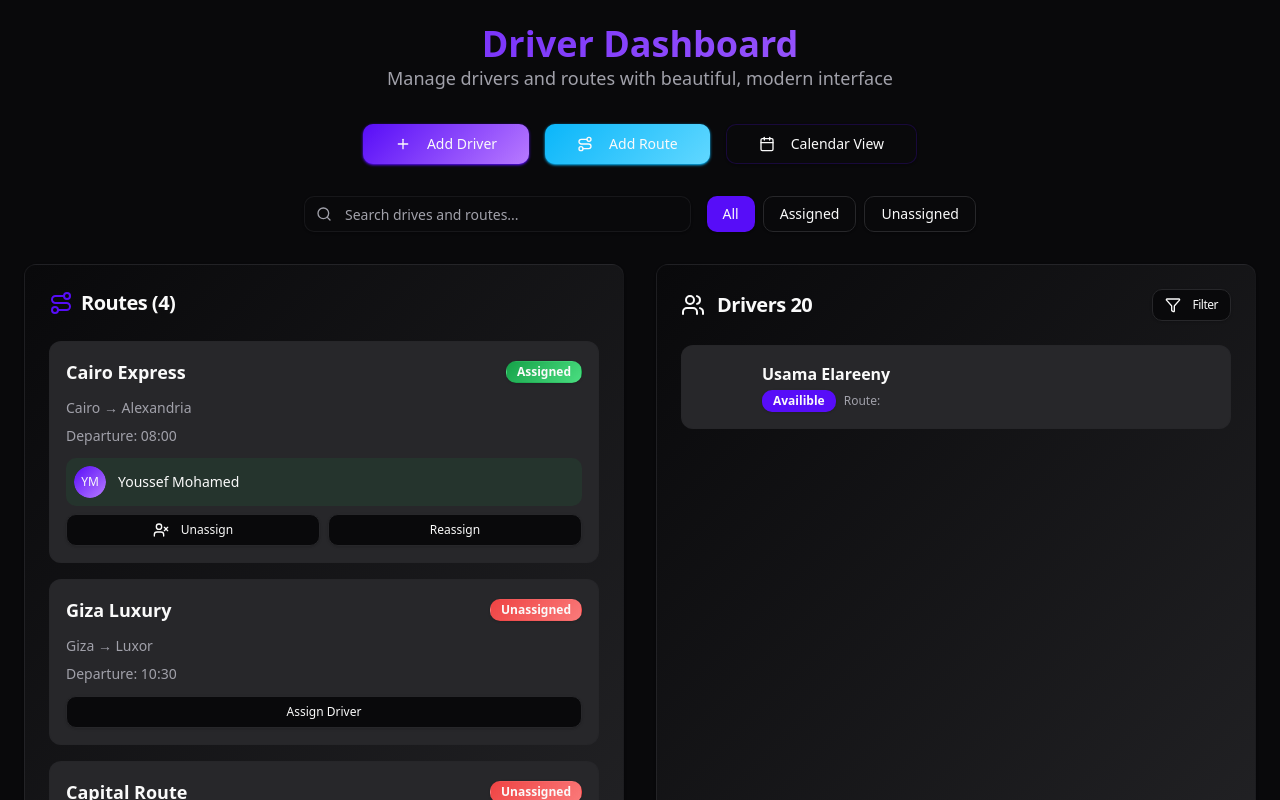
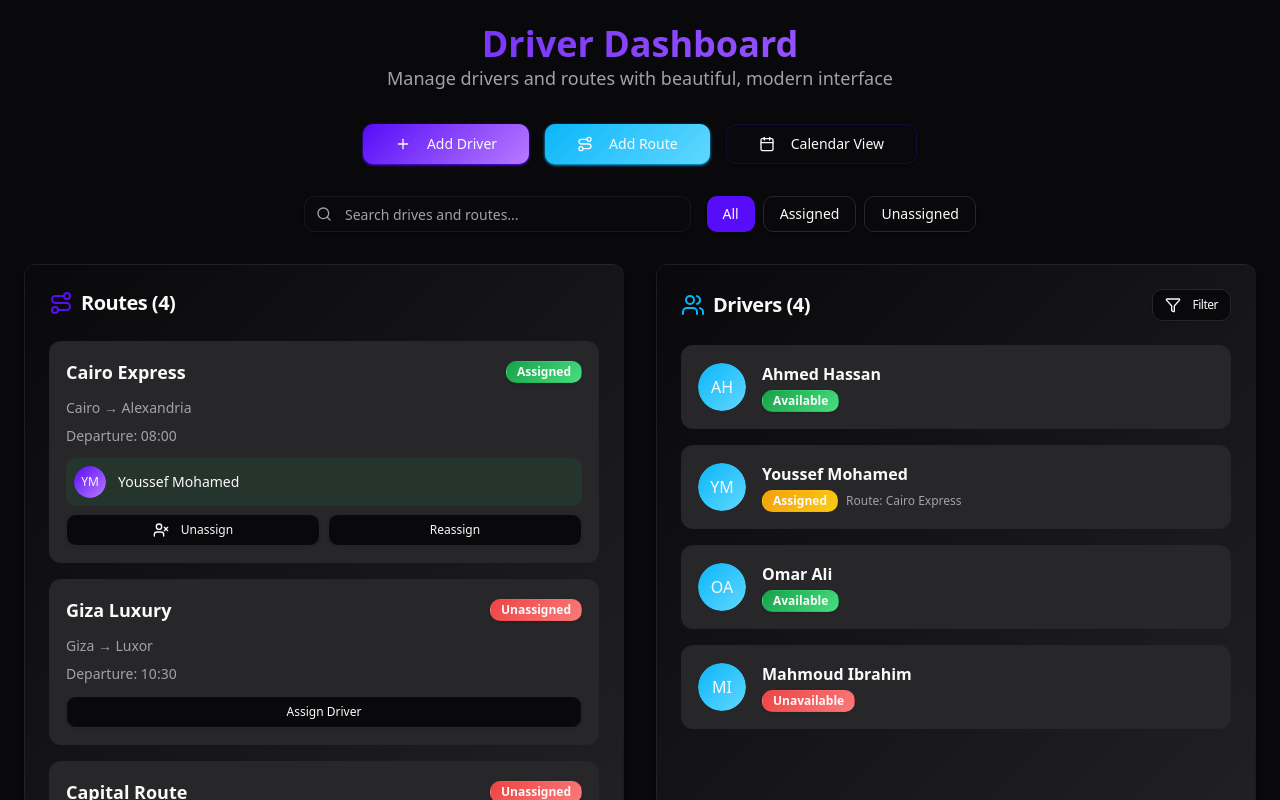
Before and after one commit to UsamaElareeny/Driver-Dashboard, a React (Vite) app: page / in a window 1280 px wide. Shown: the top 800 px of the page. Built offline with nearby package versions, Linux system fonts and the light colour scheme.

Commit message:
feat:Driver Card

```diff
--- a/src/components/Dashboard.tsx
+++ b/src/components/Dashboard.tsx
@@ -2,10 +2,10 @@ import { Button } from "@/components/ui/button";
 import { Plus, Route, Calendar, Search, Filter, Users } from "lucide-react";
 import { Input } from "@/components/ui/input";
 import { Card, CardContent, CardHeader, CardTitle } from "@/components/ui/card";
-import { Badge } from "@/components/ui/badge";
-import { Avatar, AvatarFallback, AvatarImage } from "@/components/ui/avatar";
+
 import { useState } from "react";
-import { RouteCard } from "./RouteCard";
+import RouteCard from "./RouteCard";
+import DriverCard from "./DriverCard";
 interface Driver {
   id: string;
   name: string;
@@ -78,7 +78,7 @@ function Dashboard() {
     "driver" | "route" | "calendar" | "assignment" | "driverFilter" | null
   >(null);
   const [selectedRouteForAssignment, setSelectedRouteForAssignment] =
-    useState<RouteInterface | null>(null);
+    useState<Route | null>(null);
 
   const [driverFilters, setDriverFilters] = useState<{
     availibility: string[];
@@ -220,21 +220,21 @@ function Dashboard() {
             <Button
               variant={filterStatus === "All" ? "default" : "outline"}
               className="btn-ripple"
-              onChange={() => setFilterStatus("All")}
+              onClick={() => setFilterStatus("All")}
             >
               All
             </Button>
             <Button
               variant={filterStatus === "Assigned" ? "default" : "outline"}
               className="btn-ripple"
-              onChange={() => setFilterStatus("Assigned")}
+              onClick={() => setFilterStatus("Assigned")}
             >
               Assigned
             </Button>
             <Button
               variant={filterStatus === "Unassigned" ? "default" : "outline"}
               className="btn-ripple"
-              onChange={() => setFilterStatus("Unassigned")}
+              onClick={() => setFilterStatus("Unassigned")}
             >
               Unassigned
             </Button>
@@ -253,6 +253,7 @@ function Dashboard() {
             <CardContent className="space-y-4">
               {filteredRoutes.map((r) => (
                 <RouteCard
+                  key={r.id}
                   route={r}
                   getDriverById={getDriverById}
                   handleUnassignDriver={handleUnassignDriver}
@@ -267,13 +268,13 @@ function Dashboard() {
             <CardHeader>
               <CardTitle className="flex items-center justify-between text-xl">
                 <div className="flex items-center gap-2">
-                  <Users className="h-6 w-6 mr-1" />
-                  Drivers {20}
+                  <Users className="h-6 w-6 text-secondary" />
+                  Drivers ({filteredDrivers.length})
                 </div>
                 <Button
                   variant="outline"
                   size="sm"
-                  //   onClick={}
+                  onClick={() => setActiveModal("driverFilter")}
                   className="hover:border-secondary/50 btn-ripple"
                 >
                   <Filter className="h-4 w-4 mr-1" />
@@ -282,33 +283,9 @@ function Dashboard() {
               </CardTitle>
             </CardHeader>
             <CardContent className="space-y-4">
-              <div className="p-4 rounded-lg bg-background-secondary border border-border/30 hover:border-secondary/30 transition-smooth hover-elevate">
-                <div className="flex items-center gap-4">
-                  <Avatar className="h-12 w-12 avatar-hover">
-                    <AvatarImage>
-                      <AvatarFallback className="gradient-secondary text-secondary-foreground">
-                        {"Usama Elareeny"
-                          .split(" ")
-                          .map((n) => n[0])
-                          .join("")}
-                      </AvatarFallback>
-                    </AvatarImage>
-                  </Avatar>
-                  <div className="flex-1">
-                    <h3 className="font-semibold">Usama Elareeny</h3>
-                    <div className="flex items-center gap-2 mt-1">
-                      <Badge variant="" className="">
-                        Availible
-                      </Badge>
-                      {true && (
-                        <span className="text-xs text-muted-foreground">
-                          Route:{" "}
-                        </span>
-                      )}
-                    </div>
-                  </div>
-                </div>
-              </div>
+              {filteredDrivers.map((driver) => (
+                <DriverCard key={driver.id} driver={driver} routes={routes} />
+              ))}
             </CardContent>
           </Card>
         </div>
--- a/src/components/DriverCard.tsx
+++ b/src/components/DriverCard.tsx
@@ -0,0 +1,68 @@
+import { Badge } from "@/components/ui/badge";
+import { Avatar, AvatarFallback, AvatarImage } from "@/components/ui/avatar";
+
+interface Driver {
+  id: string;
+  name: string;
+  availability: "Available" | "Assigned" | "Unavailable";
+  photo?: string;
+  assignedRoute?: string;
+}
+interface Route {
+  id: string;
+  name: string;
+  startLocation: string;
+  endLocation: string;
+  time: string;
+  assignedDriverId?: string;
+}
+interface DriverCardProps {
+  driver: Driver;
+  routes: Route[];
+}
+
+export default function DriverCard({ driver, routes }: DriverCardProps) {
+  return (
+    <div className="p-4 rounded-lg bg-background-secondary border border-border/30 hover:border-secondary/30 transition-smooth hover-elevate">
+      <div className="flex items-center gap-4">
+        <Avatar className="h-12 w-12 avatar-hover">
+          <AvatarImage src={driver.photo} />
+          <AvatarFallback className="gradient-secondary text-secondary-foreground">
+            {driver.name
+              .split(" ")
+              .map((n) => n[0])
+              .join("")}
+          </AvatarFallback>
+        </Avatar>
+        <div className="flex-1">
+          <h3 className="font-semibold">{driver.name}</h3>
+          <div className="flex items-center gap-2 mt-1">
+            <Badge
+              variant={
+                driver.availability === "Available"
+                  ? "default"
+                  : driver.availability === "Assigned"
+                  ? "secondary"
+                  : "destructive"
+              }
+              className={
+                driver.availability === "Available"
+                  ? "gradient-success"
+                  : driver.availability === "Assigned"
+                  ? "gradient-warning"
+                  : "gradient-danger"
+              }
+            >
+              {driver.availability}
+            </Badge>
+            {driver.assignedRoute && (
+              <span className="text-xs text-muted-foreground">
+                Route: {routes.find((r) => r.id === driver.assignedRoute)?.name}
+              </span>
+            )}
+          </div>
+        </div>
+      </div>
+    </div>
+  );
+}
--- a/src/components/RouteCard.tsx
+++ b/src/components/RouteCard.tsx
@@ -28,7 +28,7 @@ interface RouteCardProps {
   setActiveModal: (modal: string | null) => void;
 }
 
-export function RouteCard({
+export default function RouteCard({
   route,
   getDriverById,
   handleUnassignDriver,
```
